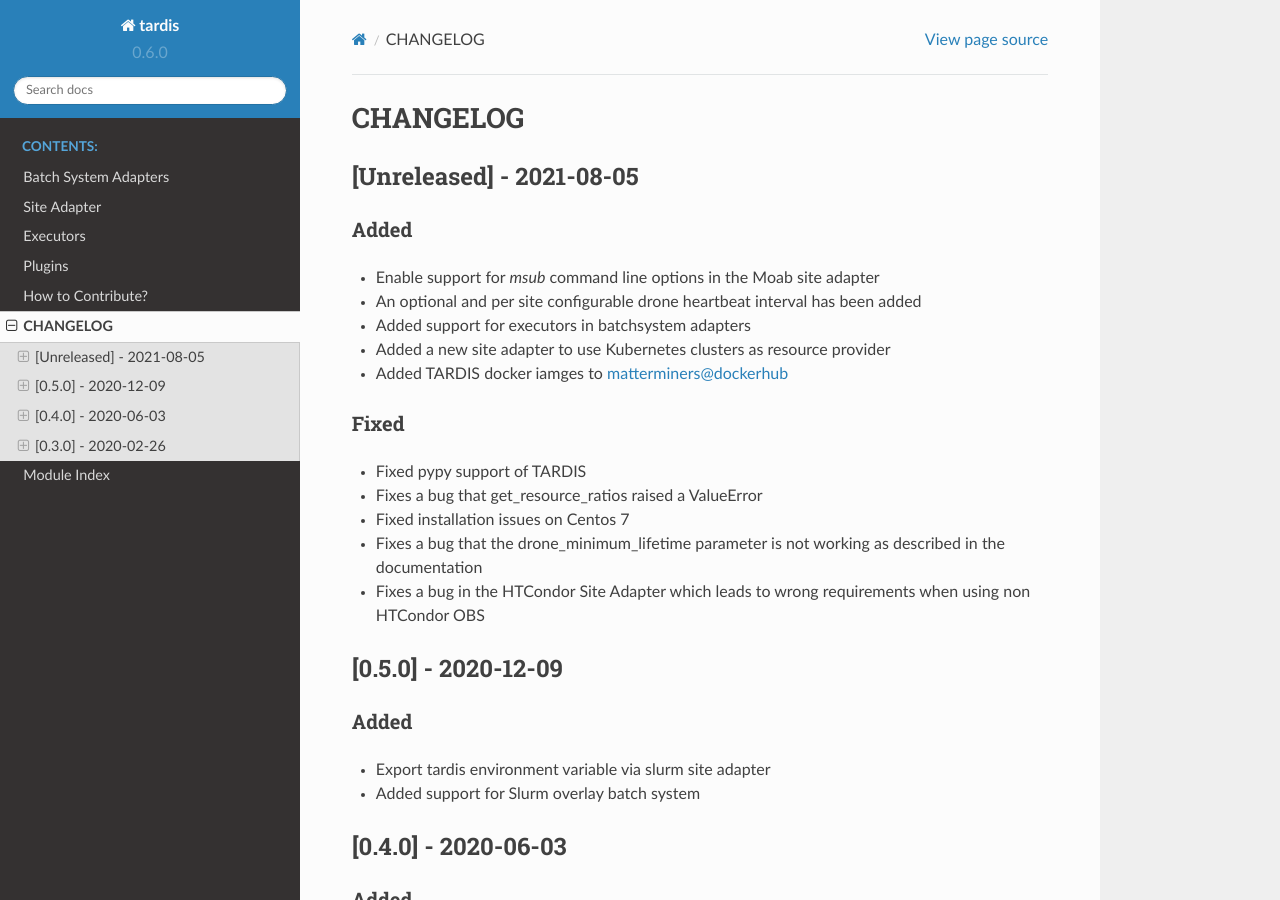
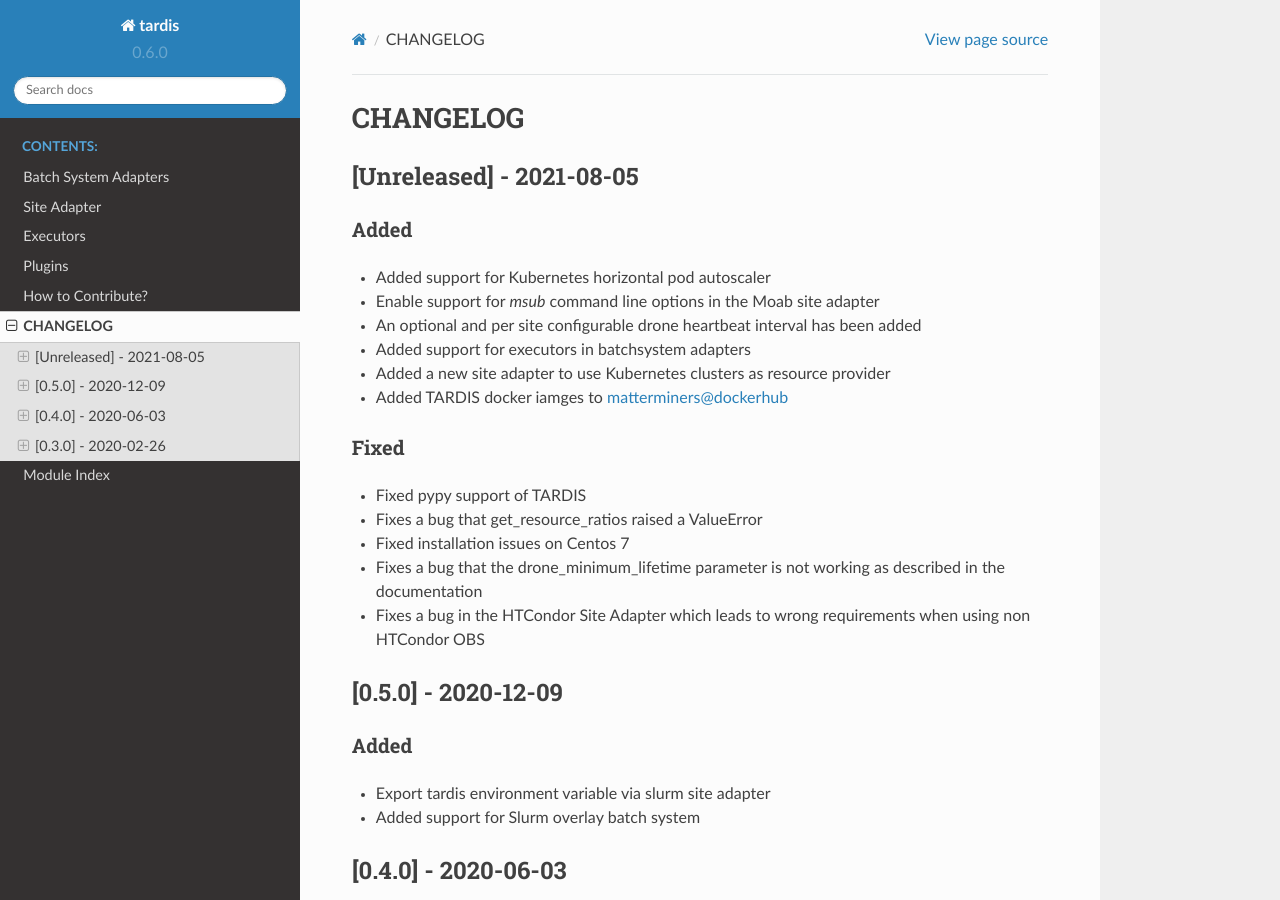
Before and after one commit to MatterMiners/tardis, a Sphinx documentation site: the page built from docs/source/changelog.rst, in a window 1280 px wide and 900 px high. Built offline with Sphinx 7.4.7 and the Read the Docs theme 2.0.0, drawn with Linux system fonts in a browser that asks for light colours.

Commit message:
Added changelog for PR 182 - added k8s horizontal pod autoscaler

```diff
--- a/docs/source/changelog.rst
+++ b/docs/source/changelog.rst
@@ -12,6 +12,7 @@ CHANGELOG
 Added
 -----
 
+* Added support for Kubernetes horizontal pod autoscaler
 * Enable support for `msub` command line options in the Moab site adapter
 * An optional and per site configurable drone heartbeat interval has been added
 * Added support for executors in batchsystem adapters
--- /dev/null
+++ b/docs/source/changes/182.add_k8s_horizontal_pod_autoscaling.yaml
@@ -0,0 +1,6 @@
+category: added
+summary: "Added support for Kubernetes horizontal pod autoscaler"
+description: |
+  Enable automated scaling of Kubernetes deployments using the horizontal pod autoscaler.
+pull requests:
+- 182
```
